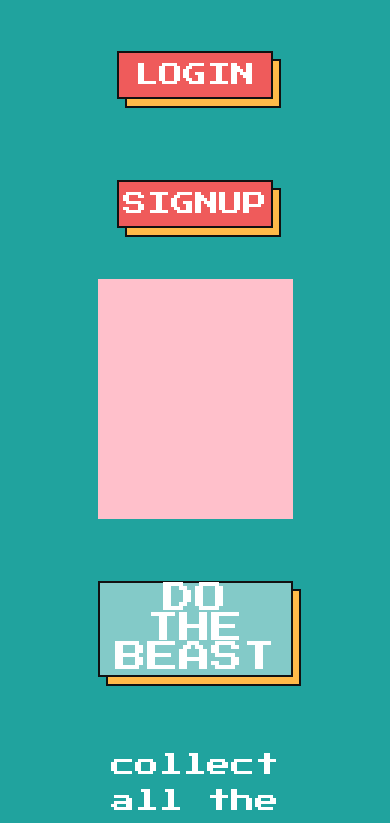
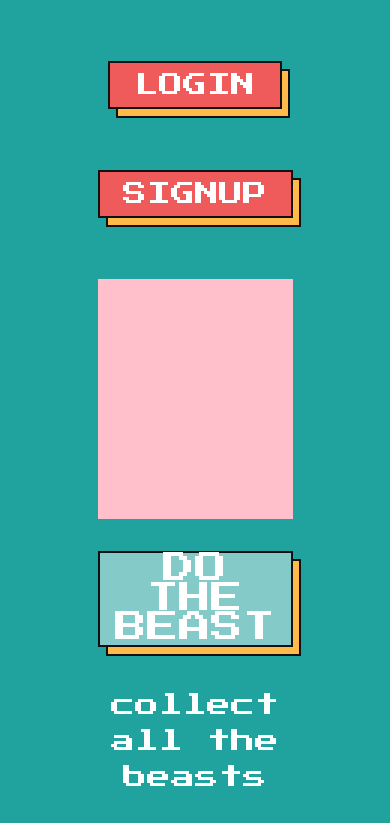
Before and after one commit to kbojarowska/DoTheBeast, a React (Create React App) app in the folder frontend/: page / in a window 390 px wide. Shown: the top 823 px of the page. Built offline with nearby package versions, Linux system fonts and the light colour scheme.

Commit message:
Fix problem with element on landing page

```diff
--- a/frontend/src/pages/MainPage/MainPage.js
+++ b/frontend/src/pages/MainPage/MainPage.js
@@ -6,7 +6,7 @@ const MainPage = () => {
 	return (
 		<div>
 			<div className="menu-icon"/>
-			<Button>START TO DO LIST</Button>
+			<Button className="create-list-button">START TO DO LIST</Button>
 			<div className="main-content">
 				<div className="todolist-container"/>
 				<div className="throphies-container"/>
--- a/frontend/src/pages/MainPage/MainPage.scss
+++ b/frontend/src/pages/MainPage/MainPage.scss
@@ -1,5 +1,5 @@
 
-.button {
+.create-list-button {
   margin: 50px auto;
 }
 
@@ -45,7 +45,7 @@
     margin: 30px auto;
   }
 
-  .button {
+  .create-list-button {
     margin: 30px auto;
     max-width: 80%;
   }
```
